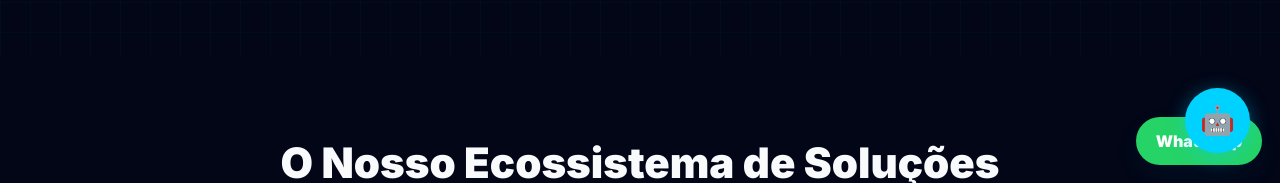
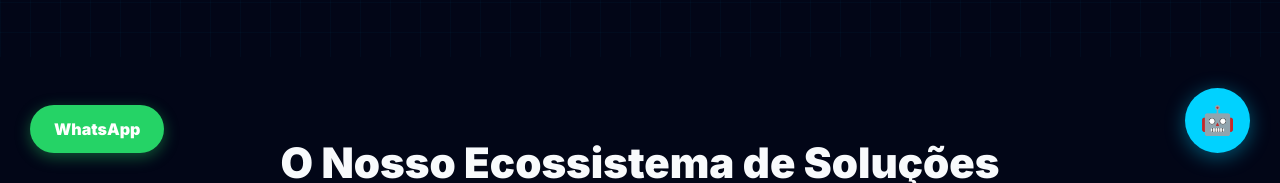
Before and after one commit to GWHades/WBTechLand-WEB, a website: page index.html in a window 1280 px wide. Shown: the part 617-800 px from the top of the page. Drawn offline with Linux system fonts and the light colour scheme.

Commit message:
Update style.css

```diff
--- a/assets/css/style.css
+++ b/assets/css/style.css
@@ -32,8 +32,29 @@ nav a { padding: 10px 12px; border-radius: 10px; font-weight: 600; opacity: 0.9;
 nav a:hover { color: var(--cyan); }
 nav .btn { background: rgba(0, 210, 255, 0.1); color: var(--cyan); border: 1px solid var(--cyan); border-radius: 8px; }
 
-/* Botões */
-.btn-whats { position: fixed; right: 18px; bottom: 18px; background: #25D366; color: #fff; padding: 14px 20px; border-radius: 999px; font-weight: 800; box-shadow: var(--shadow); z-index: 50; }
+/* Botões Flutuantes (WhatsApp à esquerda) */
+.btn-whats {
+  position: fixed;
+  left: 30px;
+  bottom: 30px;
+  background: #25D366;
+  color: #fff;
+  padding: 14px 24px;
+  border-radius: 999px;
+  font-weight: 800;
+  box-shadow: 0 4px 15px rgba(37, 211, 102, 0.4);
+  z-index: 999;
+  transition: transform 0.3s;
+  display: flex;
+  align-items: center;
+  gap: 8px;
+}
+.btn-whats:hover {
+  transform: translateY(-3px);
+  filter: brightness(1.1);
+}
+
+/* Botões Gerais */
 .btn { display: inline-flex; align-items: center; gap: 10px; padding: 14px 24px; border-radius: 8px; font-weight: 700; cursor: pointer; transition: all 0.3s; }
 .btn.primary { background: var(--cyan); color: #020617; border: none; box-shadow: 0 4px 15px rgba(0, 210, 255, 0.3); }
 .btn.primary:hover { background: #33dbff; transform: translateY(-2px); }
```
